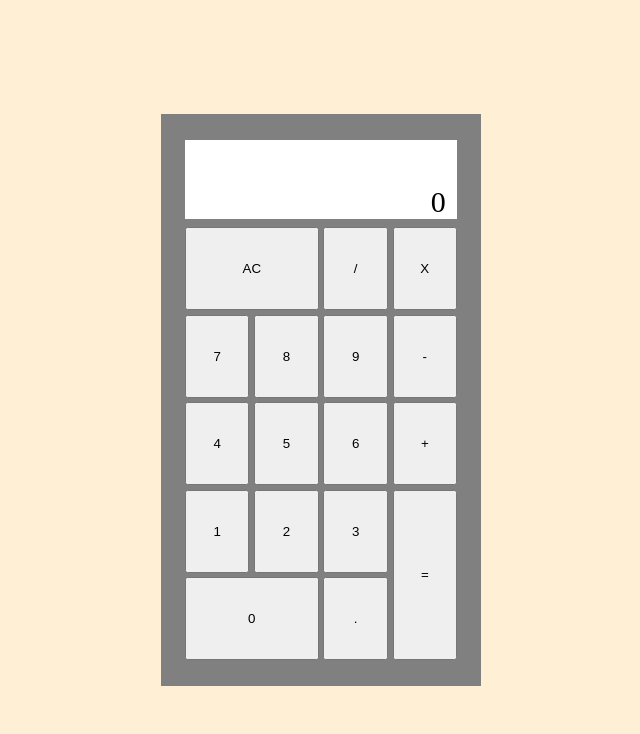
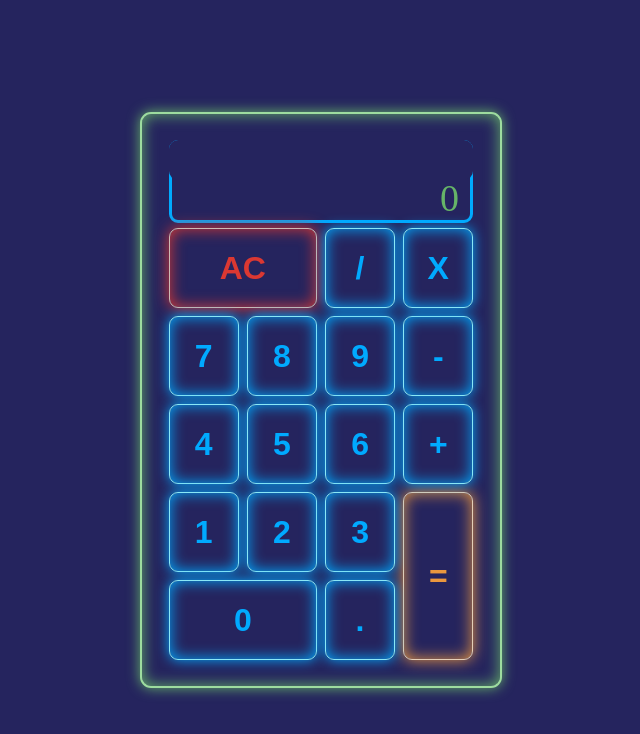
Before and after one commit to Alextm90/calculator, a React (Create React App) app in the folder calculator/: page / in a window 1280 px wide. Shown: the top 734 px of the page, without its empty margins (319-959 px from the left). Built offline with nearby package versions, Linux system fonts and the light colour scheme.

Commit message:
worked on design

```diff
--- a/calculator/src/App.css
+++ b/calculator/src/App.css
@@ -4,21 +4,24 @@ body {
     justify-content: center;
     align-items: center;
     margin: auto;
-    background: papayawhip;
+    background: #25245E;
 }
 
 #calculator {
     min-height: 70vh;
-    min-width: 25vw;
+    min-width: 28vw;
     display: flex;
     justify-content: center;
     align-items: center;
-    background-color: gray;
+    background-color: #25245E;
+    border: 2px solid #9ddc9f;
+    border-radius: 11px;
+    box-shadow: inset 0 0 .9rem #66B468, 0 0 .8rem #66B468;
 }
 
 #container {
     display: grid;
-    gap: .3rem;
+    gap: .5rem;
     min-width: 85%;
     min-height: 65vh;
     grid-template-rows: 1fr 1fr 1fr 1fr 1fr 1fr;
@@ -28,7 +31,8 @@ body {
 }
 
 #display {
-    font-size: 30px;
+    font-size: 38px;
+    color: #66B468;
     max-width: 100%;
     height: 95.7%;
     display: flex;
@@ -37,7 +41,9 @@ body {
     align-content: end;
     grid-area: 1/1/1/5;
     padding-right: .7rem;
-    background-color: white;
+    border: 3px solid #00aaff;
+    background-color: #25245E;
+    border-radius: 9px;
 }
 
 #display-history {
@@ -49,7 +55,22 @@ body {
     grid-area: 1/1/1/5;
     z-index: 1;
     padding: 1rem .7rem 0 0;
-    background-color: white;
+    background-color: #25245E;
+    border-radius: 9px 9px;
+}
+
+button {
+    font-size: 32px;
+    font-weight: bold;
+    color: #00aaff;
+    background-color: #25245E;
+    border-radius: 9px;
+    border: 1.5px solid #8ae7f6;
+    box-shadow: inset 0 0 .9rem #00aaff, 0 0 .8rem #00aaff;
+}
+
+button:active {
+     transform: scale(0.92);
 }
 
 #divide {
@@ -71,6 +92,9 @@ body {
 
 #equals {
     grid-area: 5/4/7/5;
+    border: 1.5px solid #e4cfb8;
+    color: #EA973E;
+    box-shadow: inset 0 0 .9rem #EA973E, 0 0 .9rem #EA973E;
 }
 
 #zero {
@@ -79,9 +103,11 @@ body {
 
 #decimal {
     grid-area: 6/3/7/4;
-
 }
 
 #clear {
-    grid-area: 2/1/2/3
+    grid-area: 2/1/2/3;
+    border: 1.5px solid #cdbbb5;
+    box-shadow: inset 0 0 .9rem #DB3832, 0 0 .9rem #DB3832;
+    color: #DB3832;
 }
```
Also changed, not shown: calculator/public/robots.txt (deleted), calculator/src/App.js (indentation only).
